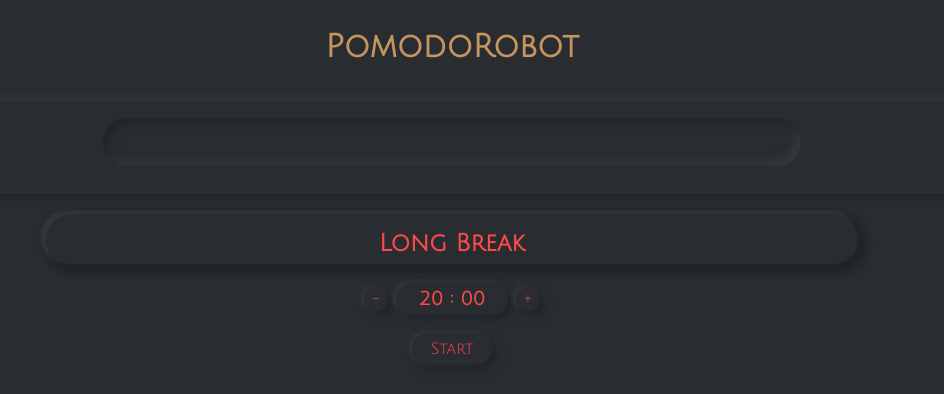
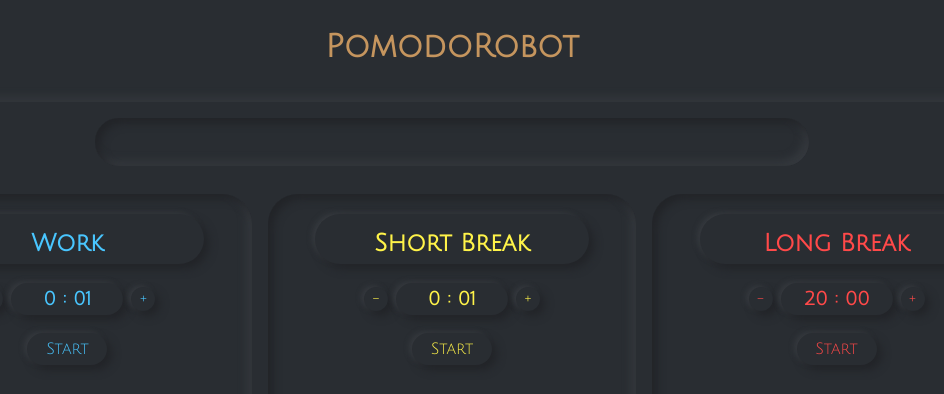
Before and after one commit to mattdeann/pomodoro, a React (Create React App) app: page / in a window 1280 px wide. Shown: the top 394 px of the page, without its empty margins (188-1132 px from the left). Built offline with nearby package versions, Linux system fonts and the light colour scheme.

Commit message:
Fix large screen layout

```diff
--- a/src/TimersBox/TimersBox.css
+++ b/src/TimersBox/TimersBox.css
@@ -17,11 +17,12 @@
   justify-self: center;
   grid-column: 1 / -1;
   grid-row: 1 / 2;
+  display: flex;
   border-radius: 30px;
   box-shadow: inset .3rem .3rem .5rem #222428,
   inset -.3rem -.3rem .5rem #363a3f;
-  padding-left: 0.5rem;
-  padding-right: 0.5rem;
+  padding-left: 1rem;
+  padding-right: 1rem;
 }
 
 .timer {
@@ -69,7 +70,7 @@
   background-color:  #ff4949;
 }
 
-@media only screen and (min-width: 780px) and (max-width: 820px) {
+@media only screen and (min-width: 700px) and (max-width: 849px) {
 
   .timers-box {
     margin: 1rem;
@@ -112,8 +113,7 @@
   }
 }
 
-@media only screen and (min-width: 821px) {
-
+@media only screen and (min-width: 850px) {
   .timers-box {
     margin: 1rem;
     padding: 1rem;
@@ -139,4 +139,17 @@
     grid-row: 2 / 3;
     width: 100%;
   }
+
+  .work {
+    grid-column: 1 / 2;
+  }
+
+  .short {
+    grid-column: 2 / 3;
+
+  }
+
+  .long {
+    grid-column: 3 / 4;
+  }
 }
```
